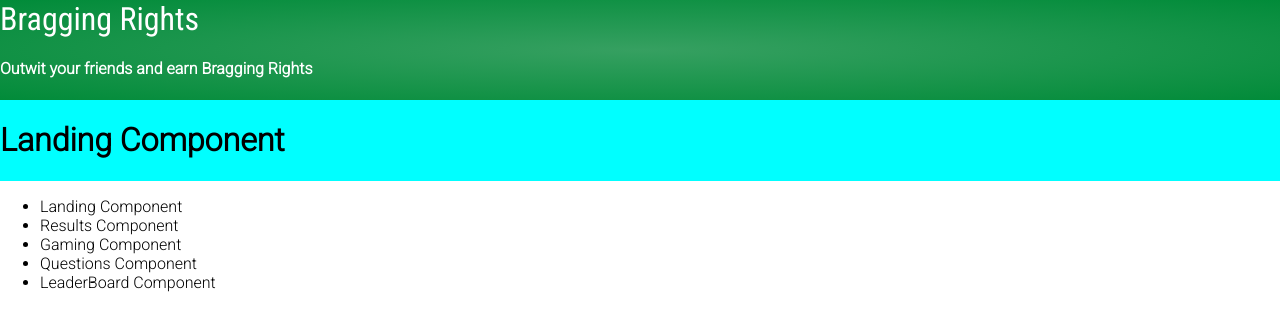
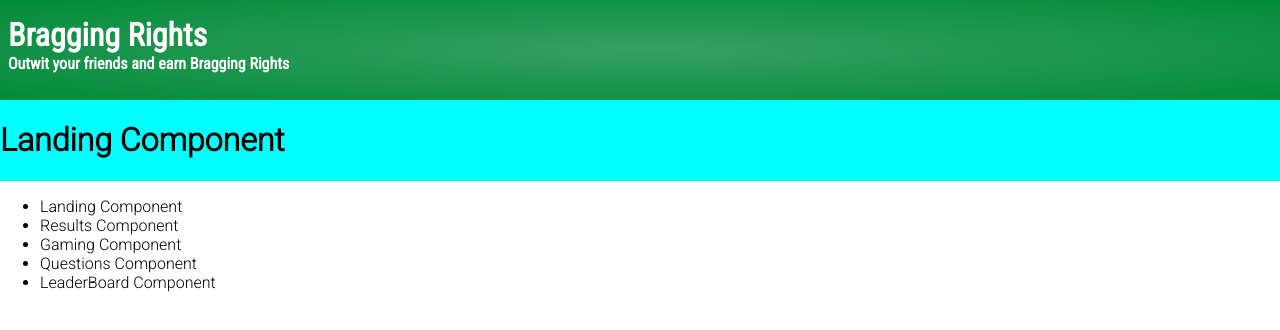
Before and after one commit to chingu-voyages/v8-chimeras-team-01, a React (Create React App) app: page / in a window 1280 px wide. Shown: the top 330 px of the page. Built offline with nearby package versions, Linux system fonts and the light colour scheme.

Commit message:
Style and layout on Nav placeholder

```diff
--- a/src/components/Nav/Nav.js
+++ b/src/components/Nav/Nav.js
@@ -1,12 +1,12 @@
 import React from 'react';
-import { Link } from "react-router-dom";
 import './index.css';
 
 
 export default () => (
     <div id='nav'>
-      <header>Bragging Rights</header>
-      <h4 className="sub-header">Outwit your friends and earn <strong>Bragging Rights</strong></h4>
-
+      <header>
+        <h1 className="header">Bragging Rights</h1>
+        <h4 className="sub-header">Outwit your friends and earn <strong>Bragging Rights</strong></h4>
+      </header>
     </div>
 )
--- a/src/components/Nav/index.css
+++ b/src/components/Nav/index.css
@@ -4,6 +4,8 @@
   grid-column: c1 / c2;
   grid-row: r1 / r2;
   width: 100%;
+  padding: 1em 0.5em;
+  margin: 0;
   background-color: var(--color-main);
   background-image:radial-gradient(
     var(--color-main),
@@ -13,6 +15,19 @@
 }
 
 header {
+  display: flex;
+  flex-flow: column nowrap;
+  justify-content: center;
+  align-items: flex-start;
   font-family: var(--font-header);
-  font-size: 2em;
 }
+
+.header {
+  padding: 0;
+  margin: 0;
+}
+
+.sub-header {
+  padding: 0;
+  margin: 0;
+}
```
